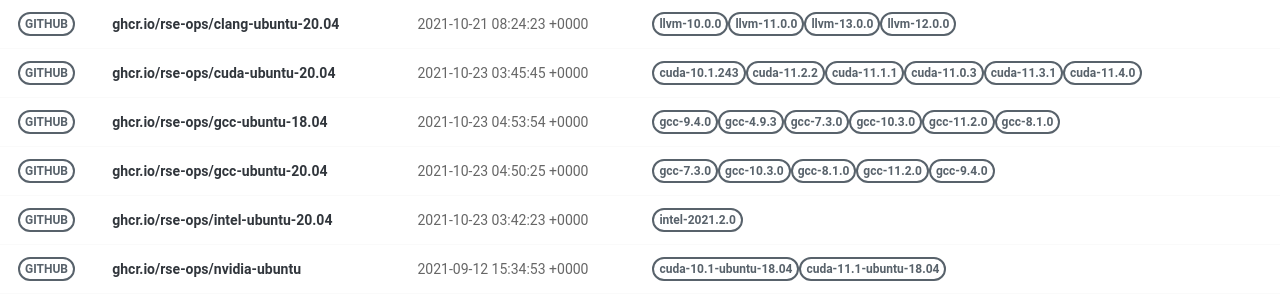
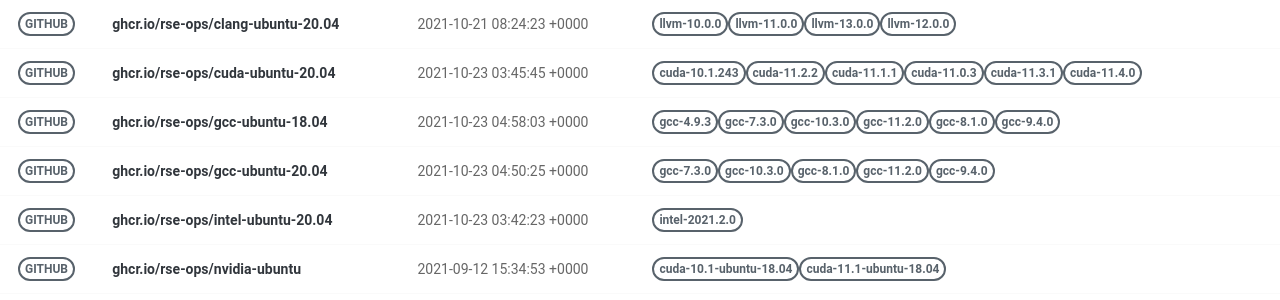
Before and after one commit to rse-ops/docker-images, a Jekyll site: the page built from pages/index.md, in a window 1280 px wide. Shown: the part 179-479 px from the top of the page. Built offline with Jekyll 4.4.1, drawn with Linux system fonts in a browser that asks for light colours; nearby versions of some CDN libraries.

Commit message:
Automated push to update library 2021-10-23

```diff
--- a/_library/ghcr.io-rse-ops-gcc-ubuntu-18.04.md
+++ b/_library/ghcr.io-rse-ops-gcc-ubuntu-18.04.md
@@ -1,14 +1,11 @@
 ---
 layout: container
 name: ghcr.io/rse-ops/gcc-ubuntu-18.04
-updated_at: 2021-10-23 04:53:54.840024
+updated_at: 2021-10-23 04:58:03.501097
 
 
 container_url: https://github.com/orgs/rse-ops/packages/container/package/gcc-ubuntu-18.04
 versions:
- - tag: gcc-9.4.0
-   dockerfile: https://github.com/rse-ops/docker-images/blob/main/ubuntu/gcc/Dockerfile
-   manifest: https://crane.ggcr.dev/manifest/ghcr.io/rse-ops/gcc-ubuntu-18.04:gcc-9.4.0
  - tag: gcc-4.9.3
    dockerfile: https://github.com/rse-ops/docker-images/blob/main/ubuntu/gcc/Dockerfile
    manifest: https://crane.ggcr.dev/manifest/ghcr.io/rse-ops/gcc-ubuntu-18.04:gcc-4.9.3
```
Also changed, not shown: other parts of _library/ghcr.io-rse-ops-gcc-ubuntu-18.04.md (+3 -0 lines).
